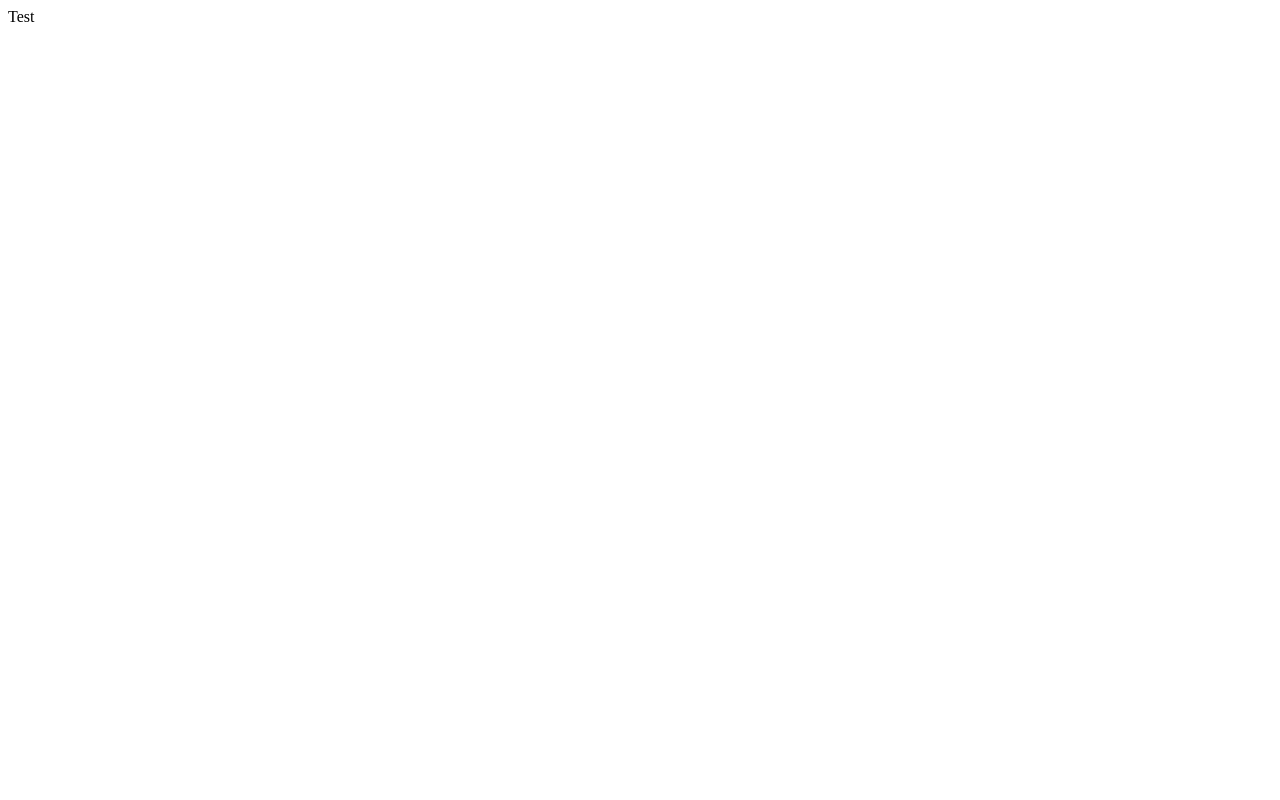
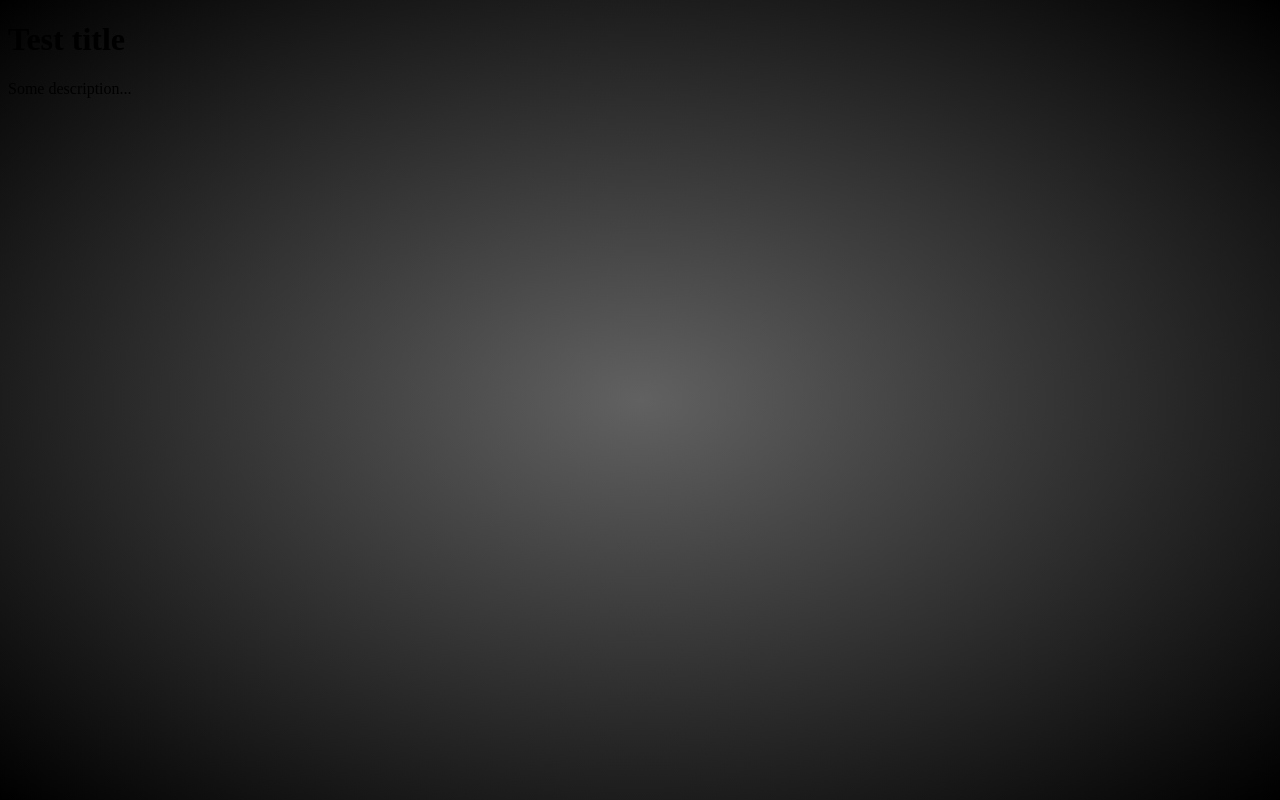
Before and after one commit to georgebokor/georgebokor.github.io, a plain HTML site: page index.html in a window 1280 px wide. Drawn offline with Linux system fonts and the light colour scheme.

Commit message:
css background

```diff
--- a/index.html
+++ b/index.html
@@ -1 +1,14 @@
-Test
+<!DOCTYPE html>
+<html>
+    <head>
+        <title>Test page</title>
+        <link type="text/css" href="main.css" rel="stylesheet" />
+    </head>
+    <body>
+        <div class="container">
+
+        </div>
+        <h1>Test title</h1>
+        <p>Some description...</p>
+    </body>
+</html>
--- /dev/null
+++ b/main.css
@@ -0,0 +1,13 @@
+html {
+    height: 100%;
+}
+body {
+    background: #000000;
+    background: -moz-radial-gradient(center, ellipse cover, #616161 0%, #000000 100%); /* ff3.6+ */
+    background: -webkit-gradient(radial, center center, 0px, center center, 100%, color-stop(0%, #616161), color-stop(100%, #000000)); /* safari4+,chrome */
+    background: -webkit-radial-gradient(center, ellipse cover, #616161 0%, #000000 100%); /* safari5.1+,chrome10+ */
+    background: -o-radial-gradient(center, ellipse cover, #616161 0%, #000000 100%); /* opera 11.10+ */
+    background: -ms-radial-gradient(center, ellipse cover, #616161 0%, #000000 100%); /* ie10+ */
+    background: radial-gradient(ellipse at center, #616161 0%, #000000 100%); /* w3c */
+    filter: progid:DXImageTransform.Microsoft.gradient( startColorstr='#616161', endColorstr='#000000',GradientType=1 ); /* ie6-9 */
+}
```
